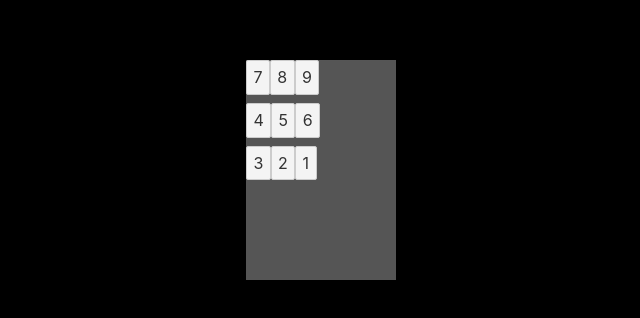
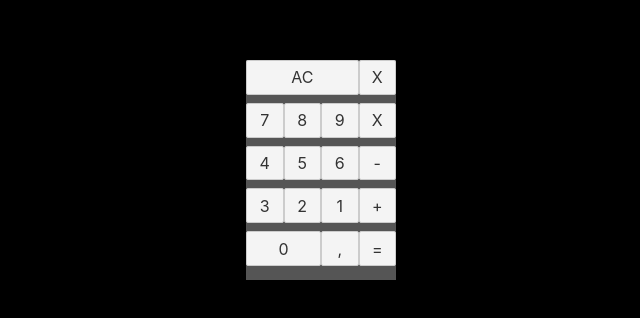
Before and after one commit to mufasa-dev/Svelte-Calculator, a Svelte app: page / in a window 1280 px wide. Shown: the part 238-556 px from the top of the page, without its empty margins (319-959 px from the left). Built offline with nearby package versions, Linux system fonts and the light colour scheme.

Commit message:
customize button size

```diff
--- a/src/components/Button.svelte
+++ b/src/components/Button.svelte
@@ -1,13 +1,22 @@
 <script lang="ts">
     export let text: string = "";
+    export let double: boolean = false;
+    export let triple: boolean = false;
 </script>
 
-<button class="btn">
+<button class="btn" class:triple class:double>
     {text}
 </button>
 
 <style>
     .btn {
+        flex-basis: 25%;
+    }
 
+    .double {
+        flex-basis: 50%;
+    }
+    .triple {
+        flex-basis: 75%;
     }
 </style>
--- a/src/components/Calculator.svelte
+++ b/src/components/Calculator.svelte
@@ -5,19 +5,31 @@
 
 <div class="calculator">
     <Line>
+        <Button triple text="AC" />
+        <Button text="X" />
+    </Line>
+    <Line>
         <Button text="7" />
         <Button text="8" />
         <Button text="9" />
+        <Button text="X" />
     </Line>
     <Line>
         <Button text="4" />
         <Button text="5" />
         <Button text="6" />
+        <Button text="-" />
     </Line>
     <Line>
         <Button text="3" />
         <Button text="2" />
         <Button text="1" />
+        <Button text="+" />
+    </Line>
+    <Line>
+        <Button double text="0" />
+        <Button text="," />
+        <Button text="=" />
     </Line>
 </div>
 
```
